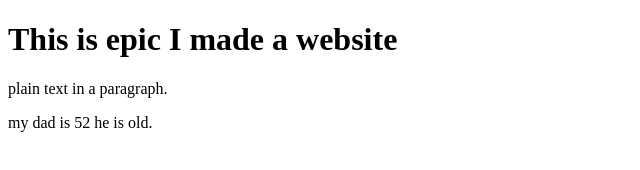
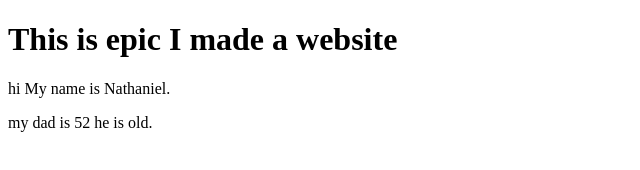
Before and after one commit to nattydaboy/RileyDegruyter, a plain HTML site: page index.html in a window 1280 px wide. Shown: the full height of the page, 0-640 px from the left. Drawn offline with Linux system fonts and the light colour scheme.

Commit message:
Update index.html

```diff
--- a/index.html
+++ b/index.html
@@ -5,7 +5,7 @@
 </head>
 <body>
 <h1>This is epic I made a website</h1>
-<p>plain text in a paragraph.</p>
+<p>hi My name is Nathaniel.</p>
 my dad is 52 he is old. <br />
 </body>
 </html>
```
